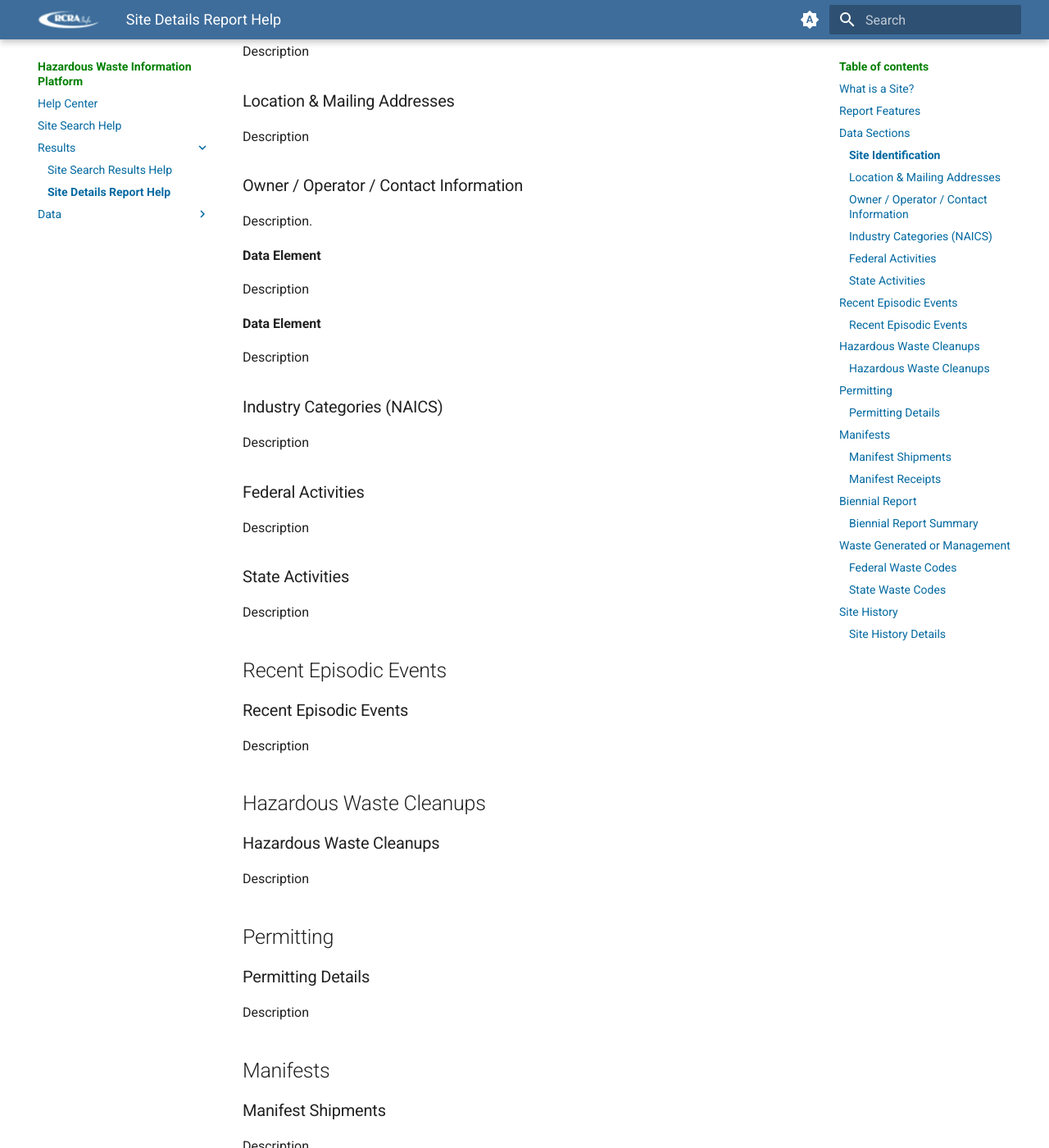
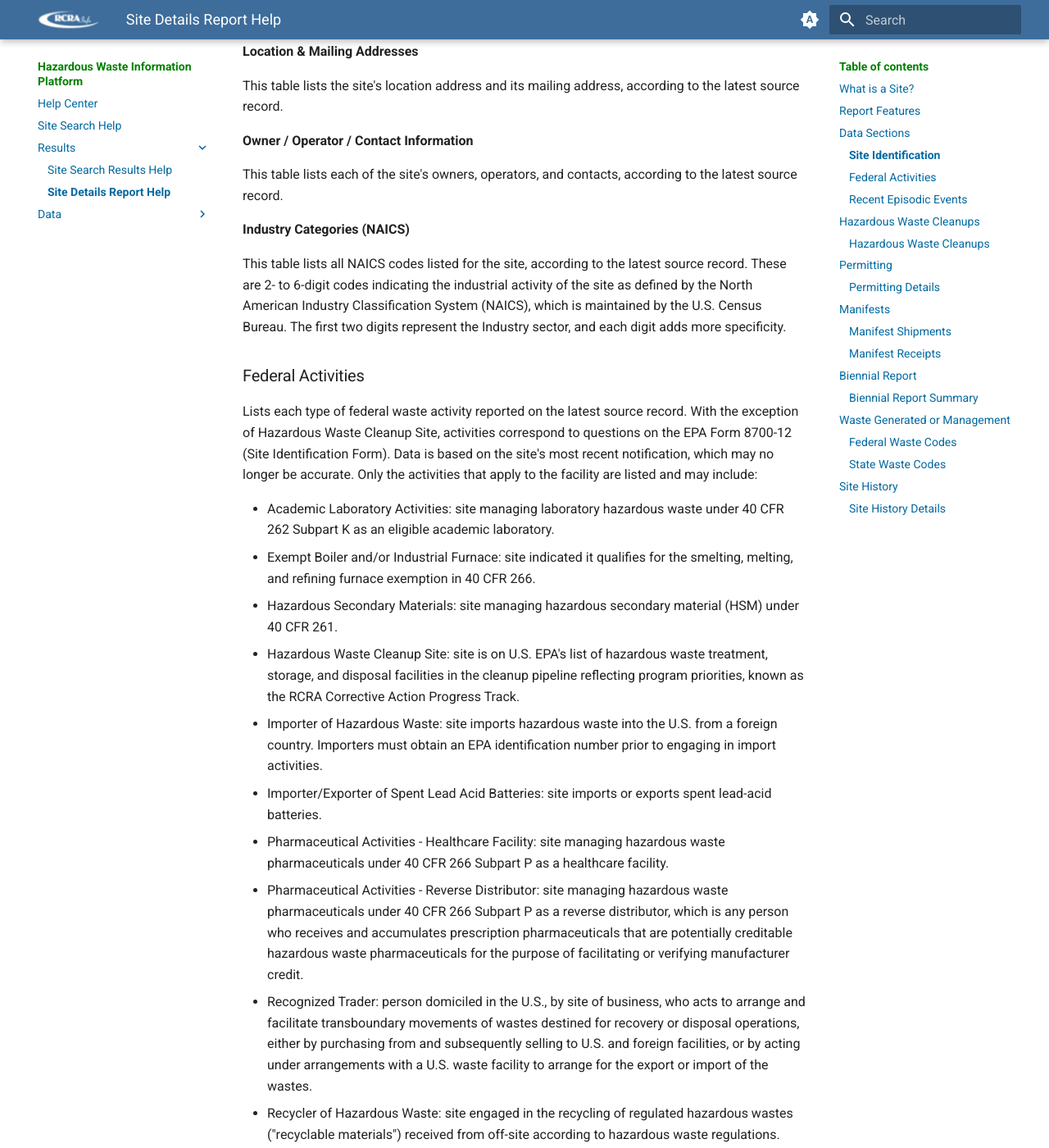
Before and after one commit to furrlori-oss/hwip, an MkDocs documentation site: the page built from docs/Results/site-details-report.md, in a window 1280 px wide and 1400 px high, scrolled down 839 px. Shown: the whole window at 82% size. Built offline with MkDocs 1.6.1 and Material for MkDocs 9.7.7, drawn with Linux system fonts in a browser that asks for light colours; some of the changed text lies outside the part shown.

Commit message:
Update site-details-report.md

```diff
--- a/docs/Results/site-details-report.md
+++ b/docs/Results/site-details-report.md
@@ -18,41 +18,46 @@ The word “site” on this website refers to any type of regulated hazardous wa
 
 ### Site Identification
 
-Description
+**Location & Mailing Addresses**
 
-### Location & Mailing Addresses
+This table lists the site's location address and its mailing address, according to the latest source record.
 
-Description
+**Owner / Operator / Contact Information**
 
-### Owner / Operator / Contact Information
+This table lists each of the site's owners, operators, and contacts, according to the latest source record.
 
-Description.
+**Industry Categories (NAICS)**
 
-**Data Element**
-
-Description
-
-**Data Element**
-
-Description
-
-### Industry Categories (NAICS)
-
-Description
+This table lists all NAICS codes listed for the site, according to the latest source record. These are 2- to 6-digit codes indicating the industrial activity of the site as defined by the North American Industry Classification System (NAICS), which is maintained by the U.S. Census Bureau. The first two digits represent the Industry sector, and each digit adds more specificity.
 
 ### Federal Activities
 
-Description
+Lists each type of federal waste activity reported on the latest source record. With the exception of Hazardous Waste Cleanup Site, activities correspond to questions on the EPA Form 8700-12 (Site Identification Form). Data is based on the site's most recent notification, which may no longer be accurate. Only the activities that apply to the facility are listed and may include:
 
-### State Activities
+- Academic Laboratory Activities: site managing laboratory hazardous waste under 40 CFR 262 Subpart K as an eligible academic laboratory.
+- Exempt Boiler and/or Industrial Furnace: site indicated it qualifies for the smelting, melting, and refining furnace exemption in 40 CFR 266.
+- Hazardous Secondary Materials: site managing hazardous secondary material (HSM) under 40 CFR 261.
+- Hazardous Waste Cleanup Site: site is on U.S. EPA's list of hazardous waste treatment, storage, and disposal facilities in the cleanup pipeline reflecting program priorities, known as the RCRA Corrective Action Progress Track.
+- Importer of Hazardous Waste: site imports hazardous waste into the U.S. from a foreign country. Importers must obtain an EPA identification number prior to engaging in import activities.
+- Importer/Exporter of Spent Lead Acid Batteries: site imports or exports spent lead-acid batteries.
+- Pharmaceutical Activities - Healthcare Facility: site managing hazardous waste pharmaceuticals under 40 CFR 266 Subpart P as a healthcare facility.
+- Pharmaceutical Activities - Reverse Distributor: site managing hazardous waste pharmaceuticals under 40 CFR 266 Subpart P as a reverse distributor, which is any person who receives and accumulates prescription pharmaceuticals that are potentially creditable hazardous waste pharmaceuticals for the purpose of facilitating or verifying manufacturer credit.
+- Recognized Trader: person domiciled in the U.S., by site of business, who acts to arrange and facilitate transboundary movements of wastes destined for recovery or disposal operations, either by purchasing from and subsequently selling to U.S. and foreign facilities, or by acting under arrangements with a U.S. waste facility to arrange for the export or import of the wastes.
+- Recycler of Hazardous Waste: site engaged in the recycling of regulated hazardous wastes ("recyclable materials") received from off-site according to hazardous waste regulations.
+- Transfer Facility: site holds manifested hazardous waste at the site for a period of ten days or less while the waste is in transit.
+- Transporter: site engaged in the off-site transportation of hazardous waste by air, rail, highway, or water.
+- Underground Injection Control: site places hazardous waste or its residuals into an underground injection well (Class I well). 40 CFR 148 identifies wastes that are restricted from disposal into Class I wells and defines specific circumstances under which those wastes may be injected. The wells are regulated under Safe Drinking Water Act Underground Injection Control regulations.
+- Universal Waste - Destination Facility: site treats, disposes of, or recycles federal universal waste - batteries, pesticides, mercury containing equipment, lamps, and/or aerosol cans - on-site.
+- Universe Waste - Large Quantity Handler: site accumulates 5,000 kilograms or more of at least one federal universal waste - batteries, pesticides, mercury containing equipment, lamps, and/or aerosol cans.
+- Used Oil Activities: used oil management activities take place at the site.
 
-Description
+**State Activities**
 
-## Recent Episodic Events
+This table displays any state waste activities reported on the latest source record. Note that not all states have state-specific activity types.
 
 ### Recent Episodic Events
 
-Description
+This table displays any non-routine waste generation events reported in the last year. An episodic event, as defined in part 262 of title 40 of the Code of Federal Regulations, is an activity that does not normally occur during a generator’s operations and that causes that generator to exceed the threshold for its normal generator category for that month. Very small quantity generators and small quantity generators can experience episodic events, which can be planned or unplanned.
 
 ## Hazardous Waste Cleanups
 
```
